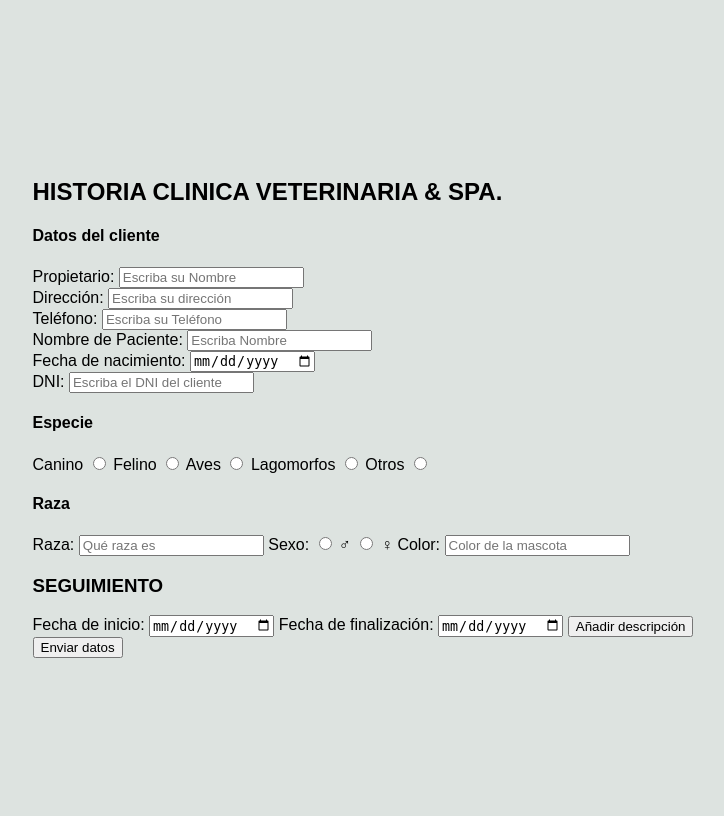
After one commit to 1546329G/pyt_practicas, a PHP site: page /praica.intento/pyt_practicas/index.php in a window 1280 px wide. The commit adds this page. Shown: the whole page, without its empty margins (277-1001 px from the left). Run offline with PHP 8.4, Linux system fonts and the light colour scheme.

Commit message:
Add files via upload

```diff
--- a/praica.intento/pyt_practicas/index.css
+++ b/praica.intento/pyt_practicas/index.css
@@ -1,10 +1,13 @@
-*{
+body {
   box-sizing: border-box;
-}
-body{
-  margin: 50px;
+  font-family: Arial, Helvetica, sans-serif;
+  display: flex;
+  justify-content: center;
+  align-items: center;
+  min-height: 100vh;
+  }
 
-}
+
 
 
 .a{
@@ -42,3 +45,9 @@ border: 10;
 padding: 0.5rem 1rem;
 font-size: 1rem;
 }
+
+#formularioNota {
+  margin-top: 20px;
+  border: 1px solid #ccc;
+  padding: 10px;
+}
--- /dev/null
+++ b/praica.intento/pyt_practicas/index.js
@@ -0,0 +1,65 @@
+
+const btnNuevaDescripcion = document.getElementById('btndescripcion');
+const notas = document.getElementById('notas');
+
+// Evento para agregar nuevas notas cuando se hace clic en el botón
+btnNuevaDescripcion.addEventListener('click', () => {
+    // Crear un nuevo contenedor para la nota
+    const nuevaNota = document.createElement('div');
+    nuevaNota.style.marginTop = "10px";  // Espacio entre notas
+    nuevaNota.style.border = "1px solid #ccc";
+    nuevaNota.style.padding = "10px";
+    nuevaNota.style.borderRadius = "5px";
+    nuevaNota.style.backgroundColor = "#f9f9f9";
+
+    // Crear el área de texto para la nueva nota
+    const textArea = document.createElement('textarea');
+    textArea.placeholder = 'Escribe la descripción de esta visita';
+    textArea.style.width = '100%';  // Ocupa todo el ancho del contenedor
+    textArea.style.height = '100px';  // Altura predeterminada
+
+    // Crear el campo de fecha para la visita del cliente
+    const fechaVisitaLabel = document.createElement('label');
+    fechaVisitaLabel.textContent = 'Fecha de visita: ';
+    const fechaVisita = document.createElement('input');
+    fechaVisita.type = 'date';
+    fechaVisita.required = true;
+
+    // Botón para guardar la nota
+    const btnGuardar = document.createElement('button');
+    btnGuardar.textContent = 'Guardar';
+    btnGuardar.type = 'button';  // El botón no envía el formulario
+
+    // Botón para eliminar la nota
+    const btnEliminar = document.createElement('button');
+    btnEliminar.textContent = 'Eliminar nota';
+    btnEliminar.type = 'button';  // El botón no envía el formulario
+
+    // Evento para el botón de guardar
+    btnGuardar.addEventListener('click', () => {
+        if (textArea.value.trim() && fechaVisita.value) {
+            // Si hay texto y fecha, la nota se guarda
+            textArea.disabled = true;  // Deshabilita el campo de texto una vez guardado
+            fechaVisita.disabled = true;  // Deshabilita la selección de fecha
+            btnGuardar.disabled = true;  // Deshabilita el botón de guardar
+            btnGuardar.textContent = 'Guardado';
+        } else {
+            alert('Por favor, escribe una descripción y selecciona una fecha antes de guardar.');
+        }
+    });
+
+    // Evento para eliminar la nota
+    btnEliminar.addEventListener('click', () => {
+        notas.removeChild(nuevaNota);  // Elimina la nota del contenedor
+    });
+
+    // Agregar el área de texto, la fecha y los botones al contenedor de la nueva nota
+    nuevaNota.appendChild(textArea);
+    nuevaNota.appendChild(fechaVisitaLabel);
+    nuevaNota.appendChild(fechaVisita);
+    nuevaNota.appendChild(btnGuardar);
+    nuevaNota.appendChild(btnEliminar);
+
+    // Agregar la nueva nota al contenedor de notas
+    notas.appendChild(nuevaNota);
+});
--- /dev/null
+++ b/praica.intento/pyt_practicas/index.php
@@ -0,0 +1,90 @@
+<!DOCTYPE html>
+<html lang="en">
+<head>
+    <meta charset="UTF-8">
+    <meta name="viewport" content="width=device-width, initial-scale=1.0">
+    <title>Historia Clínica Veterinaria</title>
+    <link rel="stylesheet" type="text/css" href="index.css">
+
+
+</head>
+<body class="a">
+
+
+
+    <form  action="conexion.php" method="POST">
+        <h2>HISTORIA CLINICA VETERINARIA & SPA.</h2>
+
+        <!-- Información del cliente -->
+        <h4>Datos del cliente</h4>
+        <div class="pacios-letra">
+            <label>Propietario:
+            <input type="text" name="apellido" placeholder="Escriba su Nombre" required></label><br>
+        </div>
+        <div class="pacios-letra">
+            <label>Dirección:
+            <input type="text" name="direccion" placeholder="Escriba su dirección"></label><br>
+        </div>
+        <div class="pacios-letra">
+            <label>Teléfono:
+            <input type="text" name="telefono" placeholder="Escriba su Teléfono"  required></label><br>
+        </div>
+        <div class="pacios-letra">
+            <label>Nombre de Paciente:
+            <input type="text" name="paciente" placeholder="Escriba Nombre" required></label>
+        </div>
+        <div class="pacios-letra">
+            <label>Fecha de nacimiento:
+            <input type="date" id="fechaNacimiento" name="fechaNacimiento" required>
+        </div>
+        <div class="pacios-letra">
+        <label>DNI:
+        <input type="text" name="dni" placeholder="Escriba el DNI del cliente" required></label>
+
+        </div>
+
+        <!-- Especie -->
+        <h4>Especie</h4>
+        <label for="Canino">Canino</label>
+        <input type="radio" id="Canino" name="especie" value="Canino">
+        <label for="Felino">Felino</label>
+        <input type="radio" id="Felino" name="especie" value="Felino">
+        <label for="Aves">Aves</label>
+        <input type="radio" id="Aves" name="Especie" value="Aves">
+        <label for="Lagomorfos">Lagomorfos</label>
+        <input type="radio" id="Lagomorfos" name="Especie" value="Lagomorfos">
+        <label for="otros">Otros</label>
+        <input type="radio" id="otros" name="Especie" value="otros">
+
+        <!-- Raza y sexo -->
+        <h4>Raza</h4>
+        <label>Raza: <input type="text" name="raza" placeholder="Qué raza es" required></label>
+        <label for="Sexo">Sexo:</label>
+        <input type="radio" name="sexo" id="masculino" value="masculino"> ♂
+        <input type="radio" name="sexo" id="femenino" value="femenino"> ♀
+        <label>Color: <input type="text" name="color" placeholder="Color de la mascota" required></label>
+
+        <!-- Seguimiento -->
+        <h3>SEGUIMIENTO</h3>
+        <label for="fechaSeguimientoInicio">Fecha de inicio:</label>
+        <input type="date" id="fechaSeguimientoInicio" name="fechaSeguimientoInicio">
+        <label for="fechaSeguimientoFin">Fecha de finalización:</label>
+        <input type="date" id="fechaSeguimientoFin" name="fechaSeguimientoFin">
+
+        <!-- Botón para agregar descripción -->
+        <button type="button" id="btndescripcion">Añadir descripción</button>
+
+        <!-- Contenedor donde aparecerán las descripciones -->
+        <div id="notas"></div>
+
+        <div class="submit-group">
+            <button type="submit">Enviar datos</button>
+        </div>
+
+    </form>
+    <script src="index.js"></script>
+
+
+
+</body>
+</html>
```
Also changed, not shown: praica.intento/img/mostar.html (added, +97 -0 lines), praica.intento/pyt_practicas/buscar-paciente.php (added, +58 -0 lines), praica.intento/pyt_practicas/conexion.php (added, +46 -0 lines), praica.intento/pyt_practicas/inisio.html (+71 -4 lines), praica.intento/pyt_practicas/ventanas.php (added, +83 -0 lines), praica.intento/pyt_practicas/ver-clientes.php (added, +48 -0 lines).
